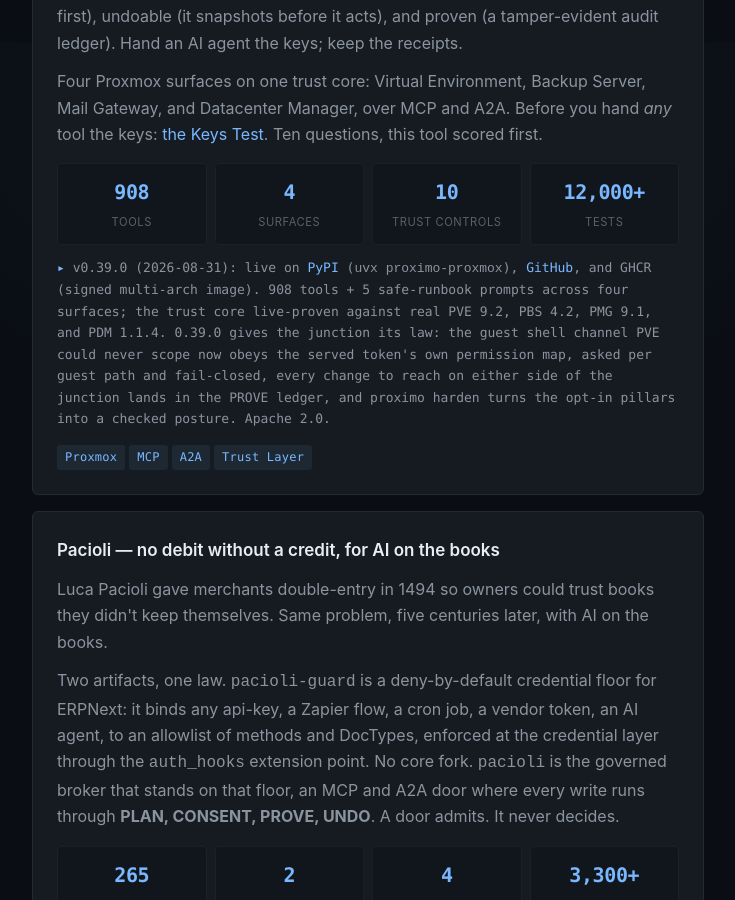
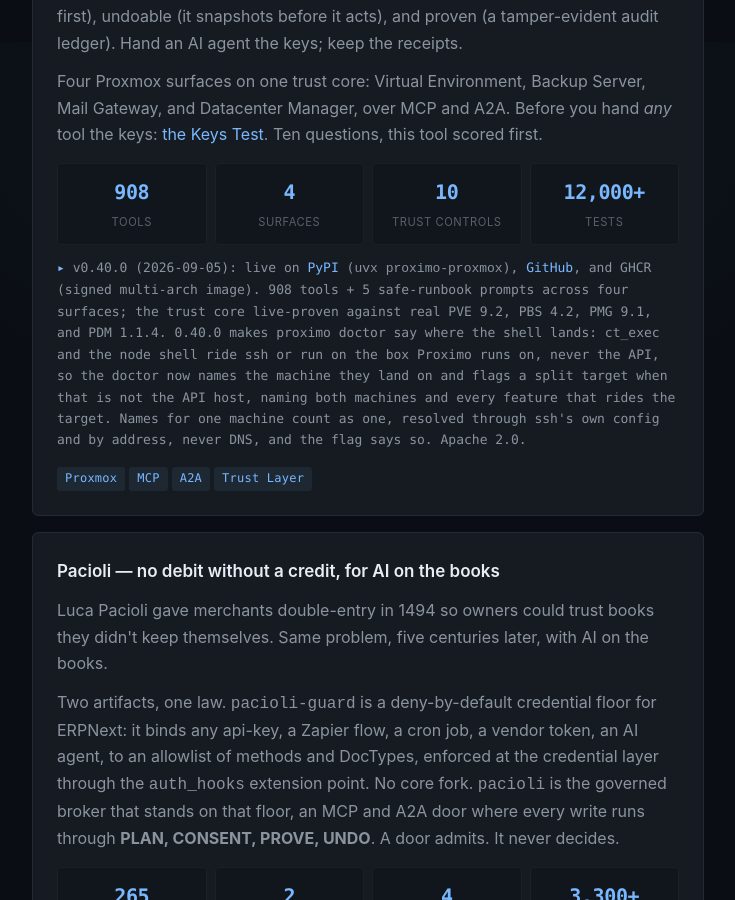
Before and after one commit to john-broadway/john-broadway.github.io, a Jekyll site: the page built from index.html, in a window 1280 px wide and 900 px high, scrolled down 1758 px. Shown: the whole window, without its empty margins (272-1007 px from the left). Built offline with Jekyll 4.4.1, drawn with Linux system fonts in a browser that asks for light colours.

Commit message:
proximo card: 0.40.0, 908 tools, the doctor says where the shell lands
The site was two releases behind (0.39.1 on 09-04, 0.40.0 on 09-05). Every
claim on the line was read from the wire before it was written: PyPI serves
0.40.0 (wheel + sdist), the GitHub release exists, GHCR 0.40.0 = latest =
Docker Hub, same digest, amd64 + arm64, signature on the public Rekor log.
908 tools, unchanged by the release.

Committed detached on the remotes' current main, not on the local main,
which carries another lane's held (unpushed) commit.

Co-Authored-By: Claude Fable 5.1 <noreply@anthropic.com>
Claude-Session: https://claude.ai/code/session_015dL4zBgeRVFdVEiyQohpm6

```diff
--- a/index.html
+++ b/index.html
@@ -51,7 +51,7 @@ description: Independent AI researcher and infrastructure architect. Sovereign A
       <div class="stat"><div class="num">10</div><div class="label">trust controls</div></div>
       <div class="stat"><div class="num">12,000+</div><div class="label">tests</div></div>
     </div>
-    <p class="status">v0.39.0 (2026-08-31): live on <a href="https://pypi.org/project/proximo-proxmox/">PyPI</a> (<code>uvx proximo-proxmox</code>), <a href="https://github.com/john-broadway/proximo">GitHub</a>, and GHCR (signed multi-arch image). 908 tools + 5 safe-runbook prompts across four surfaces; the trust core live-proven against real PVE 9.2, PBS 4.2, PMG 9.1, and PDM 1.1.4. 0.39.0 gives the junction its law: the guest shell channel PVE could never scope now obeys the served token's own permission map, asked per guest path and fail-closed, every change to reach on either side of the junction lands in the PROVE ledger, and proximo harden turns the opt-in pillars into a checked posture. Apache 2.0.</p>
+    <p class="status">v0.40.0 (2026-09-05): live on <a href="https://pypi.org/project/proximo-proxmox/">PyPI</a> (<code>uvx proximo-proxmox</code>), <a href="https://github.com/john-broadway/proximo">GitHub</a>, and GHCR (signed multi-arch image). 908 tools + 5 safe-runbook prompts across four surfaces; the trust core live-proven against real PVE 9.2, PBS 4.2, PMG 9.1, and PDM 1.1.4. 0.40.0 makes proximo doctor say where the shell lands: ct_exec and the node shell ride ssh or run on the box Proximo runs on, never the API, so the doctor now names the machine they land on and flags a split target when that is not the API host, naming both machines and every feature that rides the target. Names for one machine count as one, resolved through ssh's own config and by address, never DNS, and the flag says so. Apache 2.0.</p>
     <div class="tags"><span>Proxmox</span><span>MCP</span><span>A2A</span><span>Trust Layer</span></div>
   </article>
 
```
